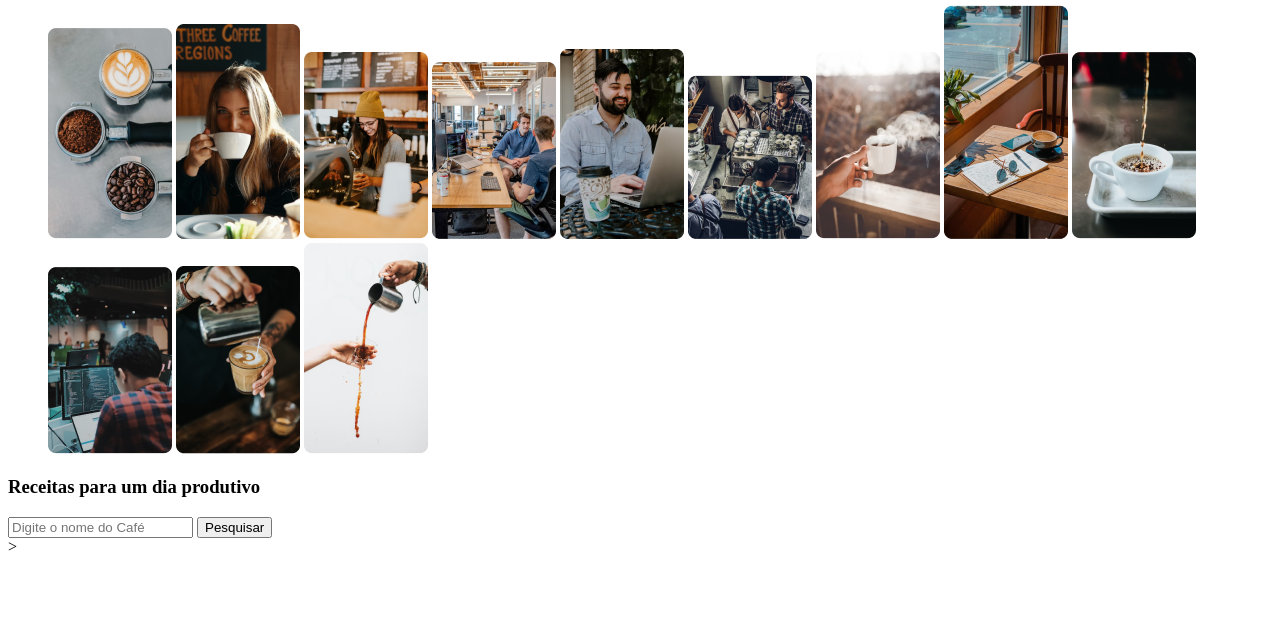
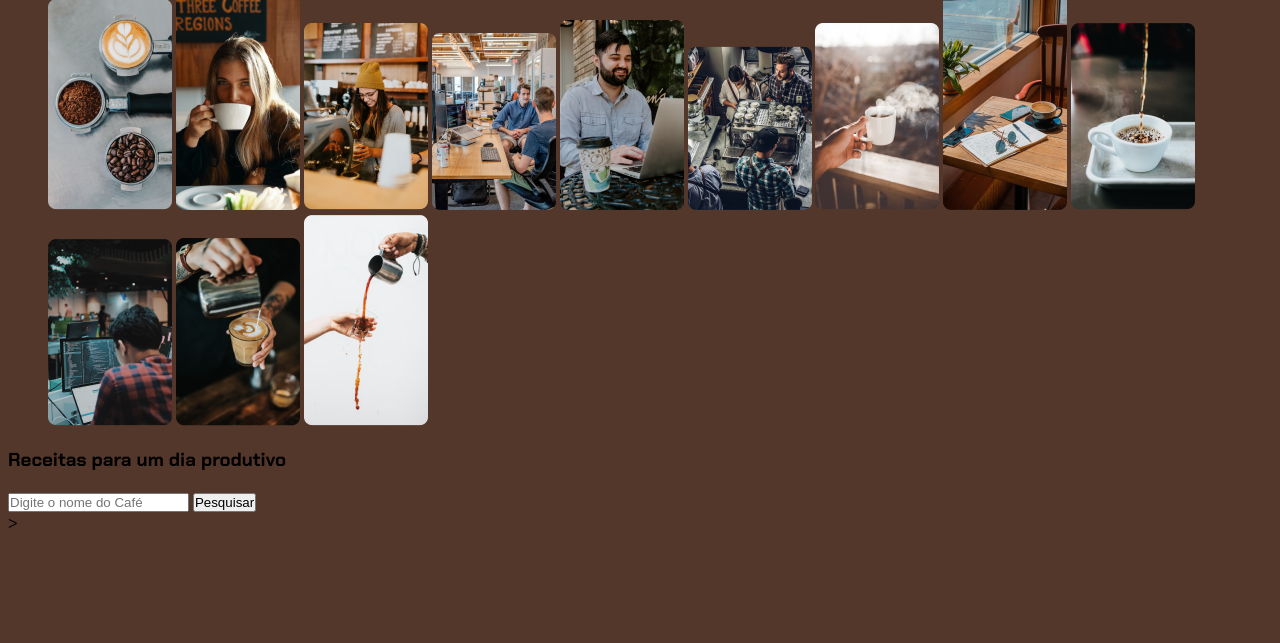
Before and after one commit to vivihlopes/Coffe-website-imers-oAlura, a plain HTML site: page receitas.html in a window 1280 px wide. Shown: the part 157-800 px from the top of the page. Drawn offline with Linux system fonts and the light colour scheme; files that its build step writes are made by us from their sources; the site is published under a folder, as on GitHub Pages, so addresses that start at the root find nothing; files whose address does not match are found by name.

Commit message:
Update receitas.html

```diff
--- a/receitas.html
+++ b/receitas.html
@@ -4,7 +4,7 @@
     <meta charset="UTF-8">
     <meta http-equiv="X-UA-Compatible" content="IE=edge">
     <meta name="viewport" content="width=device-width, initial-scale=1.0">
-    <link rel="stylesheet" href="/styles/style2.css">
+    <link rel="stylesheet" href="style2.css">
     <title>Receitas</title>
 </head>
 <body>
```
